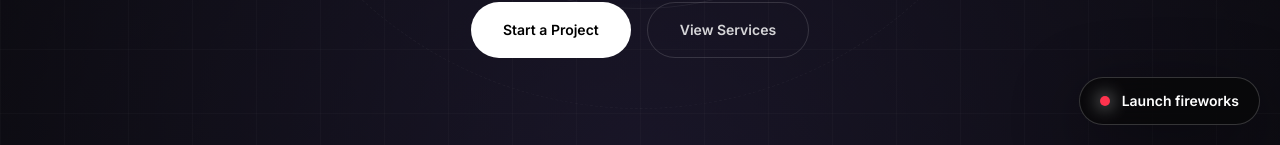
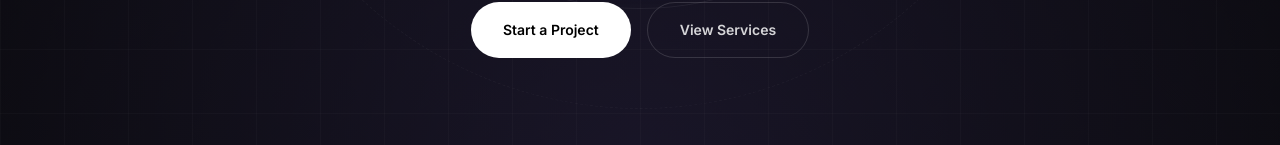
Before and after one commit to 3kpro/3kpro-website, a Next.js app: page / in a window 1280 px wide. Shown: the part 655-800 px from the top of the page. Built offline with nearby package versions, Linux system fonts and the light colour scheme; no server answers.

Commit message:
Make fireworks trigger on page clicks

```diff
--- a/components/FireworksButton.tsx
+++ b/components/FireworksButton.tsx
@@ -1,6 +1,6 @@
 'use client'
 
-import { useCallback, useEffect, useRef, useState } from 'react'
+import { useCallback, useEffect, useRef } from 'react'
 
 type Particle = {
   x: number
@@ -23,7 +23,7 @@ export default function FireworksButton() {
   const canvasRef = useRef<HTMLCanvasElement | null>(null)
   const particlesRef = useRef<Particle[]>([])
   const frameRef = useRef<number | null>(null)
-  const [armed, setArmed] = useState(false)
+  const timeoutRef = useRef<number[]>([])
 
   const stopAnimation = useCallback(() => {
     if (frameRef.current !== null) {
@@ -84,7 +84,6 @@ export default function FireworksButton() {
       frameRef.current = requestAnimationFrame(animate)
     } else {
       stopAnimation()
-      setArmed(false)
     }
   }, [stopAnimation])
 
@@ -108,51 +107,62 @@ export default function FireworksButton() {
     particlesRef.current.push(...burst)
   }, [])
 
-  const launchFireworks = useCallback(() => {
-    sizeCanvas()
-    setArmed(true)
-
-    const reduceMotion = window.matchMedia('(prefers-reduced-motion: reduce)').matches
-    const burstCount = reduceMotion ? 2 : 5
-    const particleCount = reduceMotion ? 34 : 76
-
-    for (let index = 0; index < burstCount; index += 1) {
-      const x = randomBetween(window.innerWidth * 0.18, window.innerWidth * 0.82)
-      const y = randomBetween(window.innerHeight * 0.18, window.innerHeight * 0.54)
-      window.setTimeout(() => launchBurst(x, y, particleCount), index * 150)
-    }
-
+  const startAnimation = useCallback(() => {
     if (frameRef.current === null) {
       frameRef.current = requestAnimationFrame(animate)
     }
-  }, [animate, launchBurst, sizeCanvas])
+  }, [animate])
+
+  const launchAtPoint = useCallback((x: number, y: number) => {
+    sizeCanvas()
+
+    const reduceMotion = window.matchMedia('(prefers-reduced-motion: reduce)').matches
+    const burstCount = reduceMotion ? 1 : 3
+    const particleCount = reduceMotion ? 34 : 68
+    const spread = reduceMotion ? 0 : 46
+
+    for (let index = 0; index < burstCount; index += 1) {
+      const timeout = window.setTimeout(() => {
+        launchBurst(
+          x + randomBetween(-spread, spread),
+          y + randomBetween(-spread, spread),
+          particleCount,
+        )
+        startAnimation()
+      }, index * 90)
+
+      timeoutRef.current.push(timeout)
+    }
+
+    startAnimation()
+  }, [launchBurst, sizeCanvas, startAnimation])
+
+  const handlePointerDown = useCallback((event: PointerEvent) => {
+    if (event.button !== 0) return
+    launchAtPoint(event.clientX, event.clientY)
+  }, [launchAtPoint])
 
   useEffect(() => {
     sizeCanvas()
     window.addEventListener('resize', sizeCanvas)
+    window.addEventListener('pointerdown', handlePointerDown, { passive: true })
 
     return () => {
       window.removeEventListener('resize', sizeCanvas)
+      window.removeEventListener('pointerdown', handlePointerDown)
+      for (const timeout of timeoutRef.current) {
+        window.clearTimeout(timeout)
+      }
+      timeoutRef.current = []
       stopAnimation()
     }
-  }, [sizeCanvas, stopAnimation])
+  }, [handlePointerDown, sizeCanvas, stopAnimation])
 
   return (
-    <>
-      <canvas
-        ref={canvasRef}
-        aria-hidden="true"
-        className="pointer-events-none fixed inset-0 z-[9998]"
-      />
-      <button
-        type="button"
-        onClick={launchFireworks}
-        className="fixed bottom-5 right-5 z-[9999] inline-flex min-h-12 items-center gap-3 rounded-full border border-white/18 bg-[#08080a]/88 px-5 text-sm font-semibold text-white shadow-[0_18px_70px_rgba(0,0,0,0.45)] backdrop-blur-xl transition hover:border-white/36 hover:bg-white hover:text-black focus:outline-none focus:ring-2 focus:ring-white/60"
-        aria-label="Launch fireworks"
-      >
-        <span className={`h-2.5 w-2.5 rounded-full ${armed ? 'bg-[#19e06f]' : 'bg-[#ff334e]'} shadow-[0_0_18px_currentColor]`} />
-        Launch fireworks
-      </button>
-    </>
+    <canvas
+      ref={canvasRef}
+      aria-hidden="true"
+      className="pointer-events-none fixed inset-0 z-[9998]"
+    />
   )
 }
```
